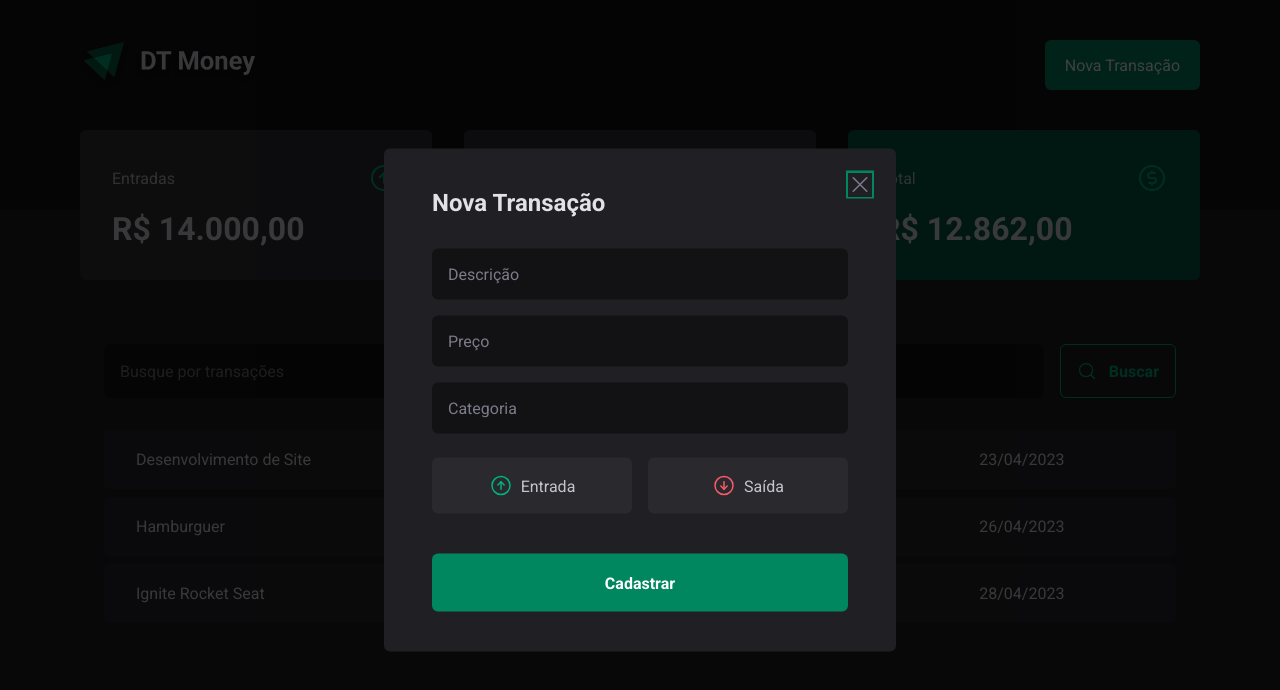
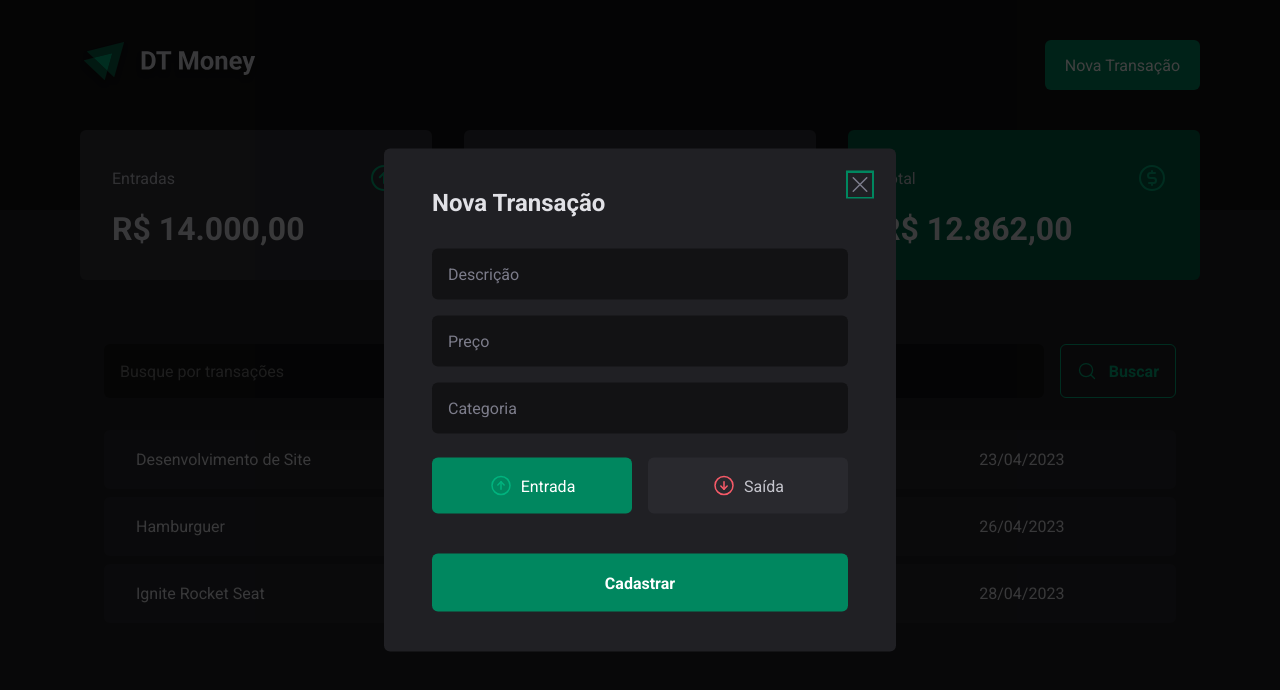
Before and after one commit to FabianHenrick/03-dt-money, a React (Vite) app: page / in a window 1280 px wide. Both pictures are taken after a click on the button "Nova Transação". Shown: the top 690 px of the page. Built offline with nearby package versions, Linux system fonts and the light colour scheme; data requests are answered from the project's data file.

Commit message:
Controlled type to NewTransaction search form w/ <Controller/> React-hook-form

```diff
--- a/src/components/NewTransactionMondal/index.tsx
+++ b/src/components/NewTransactionMondal/index.tsx
@@ -10,7 +10,7 @@ import { ArrowCircleDown, ArrowCircleUp, X } from "phosphor-react";
 import * as RadioGroup from "@radix-ui/react-radio-group";
 import * as z from "zod";
 import { zodResolver } from "@hookform/resolvers/zod";
-import { useForm } from "react-hook-form";
+import { useForm, Controller } from "react-hook-form";
 
 const newTransactionFormSchema = z.object({
   descripition: z.string(),
@@ -22,8 +22,14 @@ const newTransactionFormSchema = z.object({
 type newTransactionFormInputs = z.infer<typeof newTransactionFormSchema>;
 
 export function NewTransactionModal() {
-  const { register, handleSubmit } = useForm<newTransactionFormInputs>({
+  const {
+    control,
+    register,
+    handleSubmit,
+    formState: { isSubmitting },
+  } = useForm<newTransactionFormInputs>({
     resolver: zodResolver(newTransactionFormSchema),
+    defaultValues: { type: "income" },
   });
 
   async function handleNewTransaction(data: newTransactionFormInputs) {
@@ -59,7 +65,16 @@ export function NewTransactionModal() {
             {...register("category")}
           />
 
-          <TransactionType>
+          <Controller
+            control={control}
+            name="type"
+            render={({ field }) => {
+              console.log();
+              return (
+                <TransactionType
+                  onValueChange={field.onChange}
+                  value={field.value}
+                >
                   <TransactionTypeButton variant="income" value="income">
                     <ArrowCircleUp size={24} />
                     Entrada
@@ -69,8 +84,13 @@ export function NewTransactionModal() {
                     Saída
                   </TransactionTypeButton>
                 </TransactionType>
+              );
+            }}
+          />
 
-          <button type="submit">Cadastrar</button>
+          <button type="submit" disabled={isSubmitting}>
+            Cadastrar
+          </button>
         </form>
       </Content>
     </Dialog.Portal>
```
Lines whose indentation alone changed are shown as unchanged.
